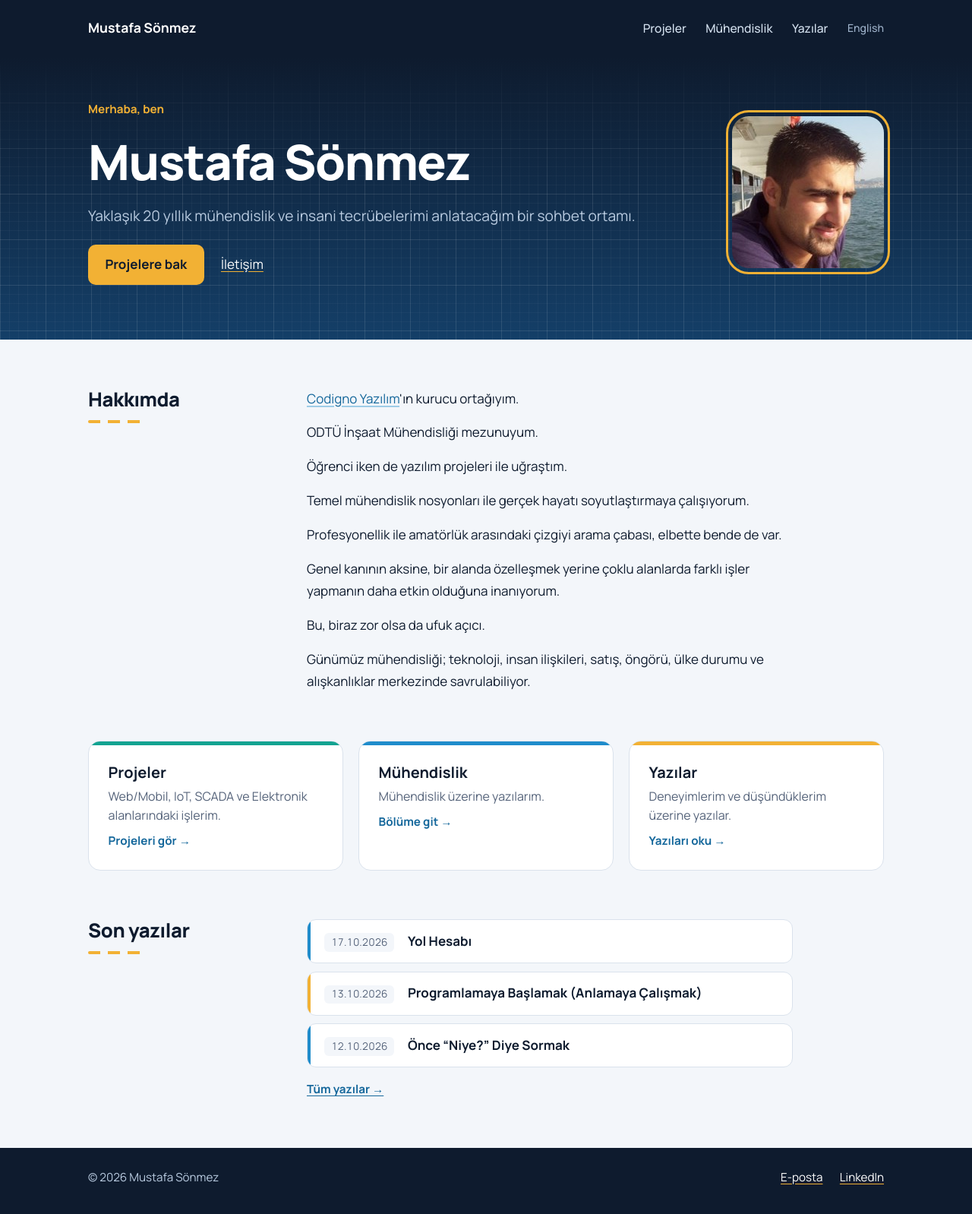
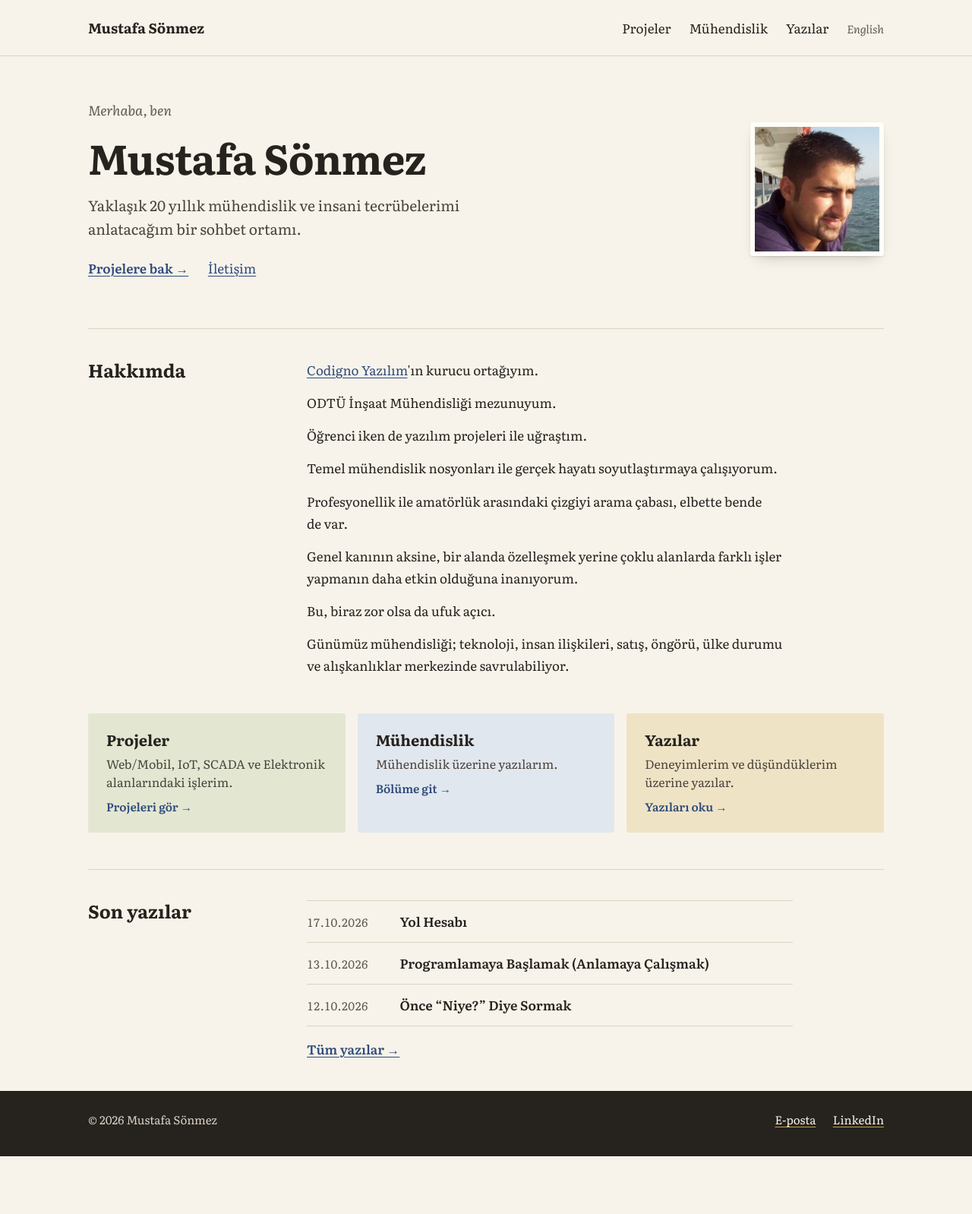
Before and after one commit to sonmezmustafa/sonmezmustafa.github.io, a Jekyll site: the page built from index.html, in a window 1280 px wide. Shown: the whole page at 76% size. Built offline with Jekyll 4.4.1, drawn with Linux system fonts in a browser that asks for light colours; after the commit the page ends 1522 px from its top, so only the background shows below that.

Commit message:
Görünüm: kâğıt ve mürekkep; Literata, toprak tonları, kod yorumları kaldırıldı

```diff
--- a/_config.yml
+++ b/_config.yml
@@ -7,7 +7,6 @@ timezone: Europe/Istanbul
 email: cemustafasonmez@gmail.com
 person_image: /assets/img/mustafa-sonmez.jpg
 
-# Kişi şemasındaki "sameAs": aynı kişiye ait diğer profiller
 same_as:
   - https://www.linkedin.com/in/cemustafasonmez/
 
@@ -36,7 +35,6 @@ defaults:
       lang: en
       permalink: /en/posts/:title/
 
-# Alt bilgideki iletişim bağlantıları
 contact_links:
   - title: LinkedIn
     url: https://www.linkedin.com/in/cemustafasonmez/
--- a/_data/projects.yml
+++ b/_data/projects.yml
@@ -1,8 +1,3 @@
-# Proje dalları. Bir dala proje eklemek için "items" listesine şu biçimde satır ekle:
-#   items:
-#     - url: https://ornek.com        (isteğe bağlı)
-#       tr: { name: "Proje adı", text: "Bir iki cümle." }
-#       en: { name: "Project name", text: "One or two sentences." }
 - id: web-mobil
   tr: { title: "Web / Mobil", text: "Web uygulamaları ve mobil uygulamalar." }
   en: { title: "Web / Mobile", text: "Web and mobile applications." }
--- a/_layouts/default.html
+++ b/_layouts/default.html
@@ -92,7 +92,7 @@
   {%- endif %}
   <link rel="preconnect" href="https://fonts.googleapis.com">
   <link rel="preconnect" href="https://fonts.gstatic.com" crossorigin>
-  <link rel="stylesheet" href="https://fonts.googleapis.com/css2?family=Manrope:wght@400;500;700;800&display=swap">
+  <link rel="stylesheet" href="https://fonts.googleapis.com/css2?family=Literata:ital,opsz,wght@0,7..72,400..700;1,7..72,400&display=swap">
   <link rel="stylesheet" href="{{ '/assets/css/style.css' | relative_url }}">
 </head>
 <body>
--- a/assets/css/style.css
+++ b/assets/css/style.css
@@ -1,27 +1,20 @@
 :root {
-  --bg: #F3F6FA;
-  --surface: #FFFFFF;
-  --ink: #0E1B2E;
-  --muted: #55637A;
-  --line: #DAE2EC;
-  --accent: #1F8CCB;
-  --link: #14679B;
-  --on-accent: #FFFFFF;
-  /* Lacivert bant: üst bar, ana sayfa girişi, alt bilgi */
-  --navy: #0E1B2E;
-  --navy-2: #143F68;
-  --on-navy: #FFFFFF;
-  --on-navy-muted: #B9CBE0;
-  /* Şantiye sarısı. Beyaz zeminde yazı rengi olarak kullanılmaz, okunmaz. */
-  --amber: #F2B134;
-  --amber-tint: #FDF4E0;
-  --teal: #13A391;
-  --teal-tint: #E3F5F2;
-  --blue-tint: #E7F2FA;
-  /* İçerik sütunu: ortalanır, kenarlarda en az --gutter boşluk kalır */
+  --paper: #F7F3EA;
+  --ink: #26221E;
+  --ink-soft: #4A443C;
+  --pencil: #5F594F;
+  --rule: #DCD3C2;
+  --indigo: #2F4B7C;
+  --mustard: #C9A23A;
+  --marker: #EED89B;
+  --olive-card: #E3E7D2;
+  --blue-card: #E1E7EE;
+  --manila-card: #EFE3C6;
+  --kraft-card: #E9DECD;
+  --photo-paper: #FFFDF8;
   --col: 65.5rem;
   --gutter: 1.25rem;
-  --font: "Manrope", "Segoe UI", system-ui, sans-serif;
+  --serif: "Literata", Georgia, "Times New Roman", serif;
 }
 
 * { box-sizing: border-box; }
@@ -30,18 +23,20 @@ html { -webkit-text-size-adjust: 100%; }
 
 body {
   margin: 0;
-  background: var(--bg);
+  background: var(--paper);
   color: var(--ink);
-  font: 1.0625rem/1.7 var(--font);
+  font: 1.0625rem/1.7 var(--serif);
 }
 
-::selection { background: #FBE3A6; color: var(--ink); }
+::selection { background: var(--marker); color: var(--ink); }
 
 h1, h2, h3, p, ul { margin: 0; }
-h1, h2, h3 { line-height: 1.15; text-wrap: balance; }
+h1, h2, h3 { line-height: 1.2; font-weight: 700; text-wrap: balance; }
+p { text-wrap: pretty; }
 
-a { color: var(--link); text-underline-offset: 0.2em; }
-a:focus-visible { outline: 2px solid var(--accent); outline-offset: 3px; }
+a { color: var(--indigo); text-decoration-thickness: 1px; text-underline-offset: 0.2em; }
+a:hover { text-decoration-thickness: 2px; }
+a:focus-visible { outline: 2px solid var(--indigo); outline-offset: 3px; }
 
 img { max-width: 100%; height: auto; }
 
@@ -54,274 +49,153 @@ img { max-width: 100%; height: auto; }
 .site > * { min-width: 0; }
 .site > main { flex: 1 0 auto; }
 
-/* Bantlar ekranın iki kenarına uzanır, içerikleri sütuna hizalanır */
 .top,
-.hero,
 .site-footer { padding-inline: max(var(--gutter), (100% - var(--col)) / 2); }
-/* Bant dışındaki bölümler sütunda durur */
-main:not(.page) > :not(.hero),
+main:not(.page) > *,
 .page { width: min(100% - 2 * var(--gutter), var(--col)); margin-inline: auto; }
 
-.top,
-.site-footer { background: var(--navy); }
-.top a:focus-visible,
-.hero a:focus-visible,
-.site-footer a:focus-visible { outline-color: var(--amber); }
-
-/* Üst bar */
 .top {
   display: flex;
   flex-wrap: wrap;
-  align-items: center;
+  align-items: baseline;
   justify-content: space-between;
   gap: 0.6rem 2rem;
-  padding-block: 1.4rem;
+  padding-block: 1.3rem;
+  border-bottom: 1px solid var(--rule);
 }
-.top .name { font-weight: 700; font-size: 1.1rem; color: var(--on-navy); text-decoration: none; }
-.top nav { display: flex; flex-wrap: wrap; align-items: center; gap: 0.4rem 1.6rem; }
-.top nav a { color: #D5E2F0; text-decoration: none; font-weight: 500; font-size: 0.98rem; }
-.top nav a:hover { color: var(--on-navy); }
-.top nav a[aria-current] {
-  color: var(--on-navy);
-  text-decoration: underline;
-  text-decoration-color: var(--amber);
-  text-decoration-thickness: 3px;
-  text-underline-offset: 0.5em;
-}
-.top nav .lang { color: #9FB3CB; font-size: 0.88rem; }
+.top .name { font-weight: 700; font-size: 1.15rem; color: var(--ink); text-decoration: none; }
+.top nav { display: flex; flex-wrap: wrap; align-items: baseline; gap: 0.4rem 1.5rem; }
+.top nav a { color: var(--ink); text-decoration: none; }
+.top nav a:hover,
+.top nav a[aria-current] { background: linear-gradient(transparent 58%, var(--marker) 58%); }
+.top nav .lang { color: var(--pencil); font-size: 0.92rem; font-style: italic; }
 
-/* Ana sayfa */
 .hero {
-  position: relative;
-  isolation: isolate;
   display: grid;
   grid-template-columns: minmax(0, 1fr) auto;
-  gap: 2.5rem 4rem;
+  gap: 2rem 4rem;
   align-items: center;
-  margin-bottom: 4rem;
-  padding-block: 3.5rem 4.5rem;
-  background: linear-gradient(180deg, var(--navy) 0%, var(--navy-2) 100%);
-  color: var(--on-navy);
+  padding-block: 3.5rem 4rem;
 }
-/* Milimetrik kâğıt: ince ve kalın kareler, üstte yavaşça belirir */
-.hero::after {
-  content: "";
-  position: absolute;
-  z-index: -1;
-  inset: 0;
-  background-image:
-    linear-gradient(rgba(255, 255, 255, 0.08) 1px, transparent 1px),
-    linear-gradient(90deg, rgba(255, 255, 255, 0.08) 1px, transparent 1px),
-    linear-gradient(rgba(255, 255, 255, 0.035) 1px, transparent 1px),
-    linear-gradient(90deg, rgba(255, 255, 255, 0.035) 1px, transparent 1px);
-  background-size: 60px 60px, 60px 60px, 12px 12px, 12px 12px;
-  -webkit-mask-image: linear-gradient(to bottom, transparent, #000 45%);
-  mask-image: linear-gradient(to bottom, transparent, #000 45%);
-}
-.hero-text { display: grid; gap: 1.4rem; }
-.hero h1 { font-size: clamp(2.5rem, 5.4vw, 4rem); font-weight: 800; letter-spacing: -0.025em; line-height: 1.05; }
-.eyebrow { color: var(--link); font-weight: 700; font-size: 0.95rem; }
-.hero .eyebrow { color: var(--amber); }
-.lead { color: var(--muted); font-size: 1.2rem; line-height: 1.6; }
-.hero .lead { color: var(--on-navy-muted); }
-.actions { display: flex; flex-wrap: wrap; align-items: center; gap: 0.8rem 1.4rem; }
-.hero .actions a { color: var(--on-navy); text-decoration-color: var(--amber); }
-.btn {
-  display: inline-block;
-  padding: 0.75rem 1.4rem;
-  border-radius: 10px;
-  background: var(--accent);
-  color: var(--on-accent);
-  font-weight: 700;
-  text-decoration: none;
-}
-.hero .actions .btn { background: var(--amber); color: var(--navy); }
-.hero .actions .btn:hover { background: #F6C35C; }
+.hero-text { display: grid; gap: 1.1rem; }
+.hero h1 { font-size: clamp(2.3rem, 5vw, 3.4rem); letter-spacing: -0.01em; line-height: 1.1; }
+.eyebrow { color: var(--pencil); font-size: 1.1rem; font-style: italic; }
+.lead { max-width: 34rem; color: var(--ink-soft); font-size: 1.2rem; line-height: 1.6; }
+.actions { display: flex; flex-wrap: wrap; align-items: baseline; gap: 0.6rem 1.6rem; margin-top: 0.3rem; }
+.btn { font-weight: 600; }
+.btn::after { content: " →"; }
 .photo {
   display: grid;
   place-items: center;
-  width: 12.5rem;
+  width: 11rem;
   aspect-ratio: 1;
   overflow: hidden;
-  border-radius: 22px;
-  outline: 3px solid var(--amber);
-  outline-offset: 5px;
-  background: var(--navy-2);
-  color: var(--on-navy-muted);
+  border: 6px solid var(--photo-paper);
+  border-radius: 3px;
+  background: var(--photo-paper);
+  box-shadow: 0 1px 2px rgba(38, 34, 30, 0.12), 0 8px 18px -10px rgba(38, 34, 30, 0.35);
+  color: var(--pencil);
+  font-size: 2rem;
   font-weight: 700;
-  font-size: 2rem;
 }
-.photo img { width: 100%; height: 100%; object-fit: cover; }
+.photo img { display: block; width: 100%; height: 100%; object-fit: cover; }
 
 .split {
   display: grid;
   grid-template-columns: 15rem minmax(0, 40rem);
   gap: 1rem 3rem;
-  padding-bottom: 4rem;
+  padding-block: 2.5rem;
+  border-top: 1px solid var(--rule);
 }
-.split > h2, .page h2 { font-size: 1.6rem; font-weight: 800; letter-spacing: -0.015em; }
-.prose { display: grid; gap: 1rem; }
-
-/* Yol şeridi: başlıkların altındaki kesik sarı çizgi */
-.split > h2::after,
-.page h1::after {
-  content: "";
-  display: block;
-  width: 4.5rem;
-  height: 4px;
-  margin-top: 0.8rem;
-  border-radius: 2px;
-  background: repeating-linear-gradient(90deg, var(--amber) 0 16px, transparent 16px 26px);
-}
+.split > h2 { font-size: 1.5rem; }
+.prose { display: grid; gap: 0.9rem; }
 
 .areas {
   display: grid;
   grid-template-columns: repeat(3, minmax(0, 1fr));
-  gap: 1.25rem;
-  padding-bottom: 4rem;
+  gap: 1rem;
+  padding-block: 0.5rem 3rem;
 }
 .area {
-  --c: var(--accent);
-  --c-tint: var(--blue-tint);
-  position: relative;
-  overflow: hidden;
   display: grid;
-  gap: 0.5rem;
+  gap: 0.45rem;
   align-content: start;
   min-width: 0;
-  padding: 1.8rem 1.6rem 1.6rem;
-  border: 1px solid var(--line);
-  border-radius: 16px;
-  background: var(--surface);
+  padding: 1.4rem 1.5rem 1.3rem;
+  border-radius: 3px;
+  background: var(--card, var(--blue-card));
   color: var(--ink);
   text-decoration: none;
 }
-.area::before {
-  content: "";
-  position: absolute;
-  inset: 0 0 auto;
-  height: 5px;
-  background: var(--c);
+.area:nth-child(1) { --card: var(--olive-card); }
+.area:nth-child(2) { --card: var(--blue-card); }
+.area:nth-child(3) { --card: var(--manila-card); }
+.area h2 { font-size: 1.25rem; }
+.area:hover h2 {
+  text-decoration: underline;
+  text-decoration-color: var(--mustard);
+  text-decoration-thickness: 2px;
+  text-underline-offset: 0.2em;
 }
-.area:nth-child(1) { --c: var(--teal); --c-tint: var(--teal-tint); }
-.area:nth-child(2) { --c: var(--accent); --c-tint: var(--blue-tint); }
-.area:nth-child(3) { --c: var(--amber); --c-tint: var(--amber-tint); }
-.area:hover {
-  border-color: var(--c);
-  background: var(--c-tint);
-  box-shadow: 0 14px 28px -20px rgba(14, 27, 46, 0.5);
-}
-.area h2 { font-size: 1.25rem; }
-.area p { color: var(--muted); font-size: 1rem; line-height: 1.55; }
-.area .go { color: var(--link); font-weight: 700; font-size: 0.95rem; }
+.area p { color: var(--ink-soft); font-size: 1rem; line-height: 1.55; }
+.area .go { color: var(--indigo); font-size: 0.95rem; font-weight: 600; }
 
-/* Yazı listesi: Mühendislik yazıları mavi, diğer yazılar sarı şeritli */
-.posts { list-style: none; padding: 0; display: grid; gap: 0.65rem; }
+.posts { list-style: none; padding: 0; border-top: 1px solid var(--rule); }
 .posts li {
-  --bar: var(--amber);
-  --bar-tint: var(--amber-tint);
-  position: relative;
-  overflow: hidden;
   display: flex;
   align-items: baseline;
-  gap: 1.1rem;
-  padding: 0.85rem 1.1rem 0.85rem 1.4rem;
-  border: 1px solid var(--line);
-  border-radius: 12px;
-  background: var(--surface);
+  gap: 1.25rem;
+  padding: 0.75rem 0;
+  border-bottom: 1px solid var(--rule);
 }
-.posts li:has(a[href*="/muhendislik/"]),
-.posts li:has(a[href*="/engineering/"]) { --bar: var(--accent); --bar-tint: var(--blue-tint); }
-.posts li::before {
-  content: "";
-  position: absolute;
-  inset: 0 auto 0 0;
-  width: 4px;
-  background: var(--bar);
-}
-.posts li:hover {
-  border-color: var(--bar);
-  background: var(--bar-tint);
-  box-shadow: 0 12px 24px -18px rgba(14, 27, 46, 0.5);
-}
-.posts time {
-  flex: 0 0 auto;
-  padding: 0.05rem 0.55rem;
-  border-radius: 6px;
-  background: var(--bg);
-  color: var(--muted);
-  font-size: 0.85rem;
-  font-variant-numeric: tabular-nums;
-}
-.posts a { color: var(--ink); text-decoration: none; font-weight: 700; }
-/* Satırın tamamı tıklanır */
-.posts a::after { content: ""; position: absolute; inset: 0; }
-.posts li:hover a { color: var(--link); }
-.posts .desc { display: block; margin-top: 0.15rem; color: var(--muted); font-size: 0.95rem; line-height: 1.5; }
-.more { margin-top: 1rem; font-weight: 700; font-size: 0.95rem; }
+.posts time { flex: 0 0 6.4rem; color: var(--pencil); font-size: 0.95rem; font-variant-numeric: tabular-nums; }
+.posts a { color: var(--ink); text-decoration: none; font-size: 1.08rem; font-weight: 600; }
+.posts a:hover { background: linear-gradient(transparent 58%, var(--marker) 58%); }
+.posts .desc { display: block; margin-top: 0.1rem; color: var(--pencil); font-size: 0.98rem; font-style: italic; line-height: 1.5; }
+.more { margin-top: 1rem; font-weight: 600; }
 
-@media (prefers-reduced-motion: no-preference) {
-  .area, .posts li { transition: transform 0.15s ease, background-color 0.15s ease, border-color 0.15s ease, box-shadow 0.15s ease; }
-  .area:hover, .posts li:hover { transform: translateY(-2px); }
-}
-
-/* İç sayfalar ve yazılar */
-.page { padding-block: 2.5rem 4rem; }
+.page { padding-block: 2.75rem 4rem; }
 .page > * { max-width: 44rem; }
-.page h1 { font-size: clamp(2rem, 4.5vw, 2.8rem); font-weight: 800; letter-spacing: -0.02em; margin-bottom: 1.5rem; }
-.page h2 { margin: 2.2rem 0 0.8rem; }
+.page > article { max-width: 38rem; }
+.page h1 { font-size: clamp(2rem, 4.5vw, 2.7rem); letter-spacing: -0.01em; margin-bottom: 1.25rem; }
+.page h2 { font-size: 1.5rem; margin: 2.2rem 0 0.8rem; }
 .page h3 { font-size: 1.2rem; margin: 1.8rem 0 0.6rem; }
 .page p, .page ul, .page ol { margin-bottom: 1rem; }
+.page article p { font-size: 1.125rem; line-height: 1.8; margin-bottom: 1.15rem; }
 .page .posts { margin-bottom: 0; }
-.page .meta { color: var(--muted); margin-top: -0.6rem; margin-bottom: 1.4rem; }
-.page .meta + p { font-size: 1.15rem; }
-.page article p a, .prose a { text-decoration-thickness: 2px; text-decoration-color: rgba(31, 140, 203, 0.4); }
-.page article p a:hover, .prose a:hover { text-decoration-color: var(--accent); }
-.page .back { margin-top: 3rem; font-weight: 700; }
+.page .meta { margin-top: -0.5rem; margin-bottom: 1.8rem; color: var(--pencil); font-size: 1rem; font-style: italic; }
+.page .back { margin-top: 3rem; }
 .page pre {
   overflow-x: auto;
   padding: 0.9rem 1rem;
-  border: 1px solid var(--line);
-  border-radius: 10px;
-  background: var(--surface);
+  border: 1px solid var(--rule);
+  border-radius: 3px;
+  background: var(--photo-paper);
   font-size: 0.9rem;
 }
 .page blockquote {
-  margin: 1.25rem 0;
-  padding: 0.8rem 1rem;
-  border-left: 4px solid var(--amber);
-  border-radius: 0 10px 10px 0;
-  background: var(--amber-tint);
-  color: var(--ink);
+  margin: 1.4rem 0;
+  padding-left: 1.1rem;
+  border-left: 3px solid var(--mustard);
+  color: var(--ink-soft);
+  font-style: italic;
 }
 
-/* Proje dalları */
-.branches { display: grid; grid-template-columns: repeat(2, minmax(0, 1fr)); gap: 1.25rem; }
+.branches { display: grid; grid-template-columns: repeat(2, minmax(0, 1fr)); gap: 1rem; }
 .page .branch {
-  --c: var(--accent);
-  position: relative;
-  overflow: hidden;
   display: grid;
-  gap: 0.5rem;
+  gap: 0.45rem;
   align-content: start;
   min-width: 0;
-  padding: 1.8rem 1.6rem 1.6rem;
-  border: 1px solid var(--line);
-  border-radius: 16px;
-  background: var(--surface);
+  padding: 1.4rem 1.5rem 1.3rem;
+  border-radius: 3px;
+  background: var(--card, var(--blue-card));
 }
-.page .branch::before {
-  content: "";
-  position: absolute;
-  inset: 0 0 auto;
-  height: 5px;
-  background: var(--c);
-}
-.page .branch:nth-child(2) { --c: var(--teal); }
-.page .branch:nth-child(3) { --c: var(--amber); }
-.page .branch:nth-child(4) { --c: #5B7BB0; }
-.page .branch h2 { margin: 0; font-size: 1.25rem; letter-spacing: 0; }
-.page .branch p { margin: 0; color: var(--muted); font-size: 1rem; line-height: 1.55; }
+.page .branch:nth-child(2) { --card: var(--olive-card); }
+.page .branch:nth-child(3) { --card: var(--manila-card); }
+.page .branch:nth-child(4) { --card: var(--kraft-card); }
+.page .branch h2 { margin: 0; font-size: 1.25rem; }
+.page .branch p { margin: 0; color: var(--ink-soft); font-size: 1rem; line-height: 1.55; }
 .page .branch ul { list-style: none; margin: 0.6rem 0 0; padding: 0; display: grid; gap: 0.9rem; }
 .page .branch h3 { margin: 0 0 0.2rem; font-size: 1.05rem; }
 
@@ -331,18 +205,21 @@ main:not(.page) > :not(.hero),
   justify-content: space-between;
   gap: 0.5rem 2rem;
   padding-block: 1.6rem 2.2rem;
-  color: var(--on-navy-muted);
+  background: var(--ink);
+  color: #D9D1C3;
   font-size: 0.95rem;
 }
-.site-footer a { color: var(--on-navy); text-decoration-color: var(--amber); }
+.site-footer a { color: var(--paper); text-decoration-color: var(--mustard); }
+.site-footer a:focus-visible { outline-color: var(--mustard); }
 .site-footer .links { display: flex; flex-wrap: wrap; gap: 0.4rem 1.4rem; }
 
 @media (max-width: 48rem) {
   .hero, .split, .areas, .branches { grid-template-columns: minmax(0, 1fr); }
-  .hero { margin-bottom: 3rem; padding-block: 2rem 3rem; }
-  .photo { order: -1; width: 9rem; }
+  .hero { padding-block: 2rem 2.5rem; }
+  .photo { order: -1; width: 8rem; }
 }
 
 @media (max-width: 30rem) {
-  .posts li { flex-direction: column; align-items: flex-start; gap: 0.35rem; }
+  .posts li { flex-direction: column; align-items: flex-start; gap: 0.15rem; }
+  .posts time { flex: none; }
 }
```
Also changed, not shown: favicon.svg.
